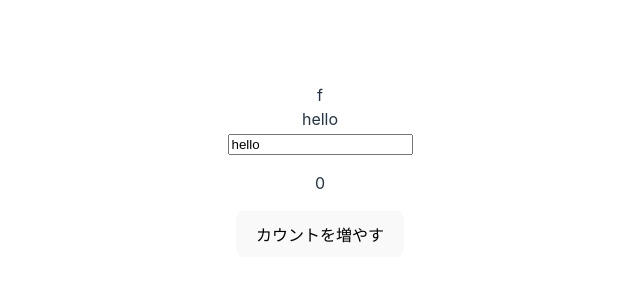
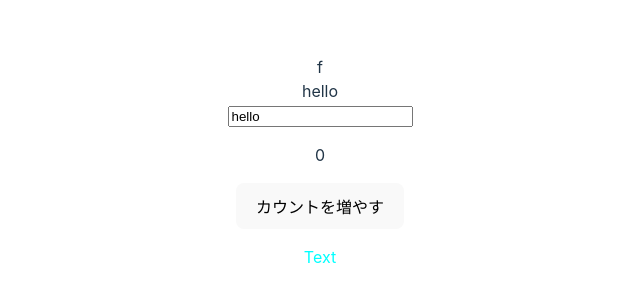
Before and after one commit to 2nofa11/NekoBook, a Vue app: page / in a window 1280 px wide. Shown: the part 230-532 px from the top of the page, without its empty margins (320-960 px from the left). Built offline with nearby package versions, Linux system fonts and the light colour scheme.

Commit message:
p62 クラスとスタイルもデータバインディングできる。普通の属性と被ったらmergeOr上書き

```diff
--- a/src/components/RegisterUpdate.vue
+++ b/src/components/RegisterUpdate.vue
@@ -6,6 +6,7 @@
     <p>{{ count }}</p>
     <button @click="increment">カウントを増やす</button>
   </div>
+  <div><p :class="{ 'is-active': isActive }" class="is-active">Text</p></div>
 </template>
 
 <script lang="ts">
@@ -16,6 +17,8 @@ export default defineComponent({
     return {
       msg: "hello" as string,
       count: 0 as number,
+      isActive: false as boolean,
+      isChild: true as boolean,
     };
   },
   computed: {
@@ -30,3 +33,9 @@ export default defineComponent({
   },
 });
 </script>
+
+<style>
+.is-active {
+  color: aqua;
+}
+</style>
```
